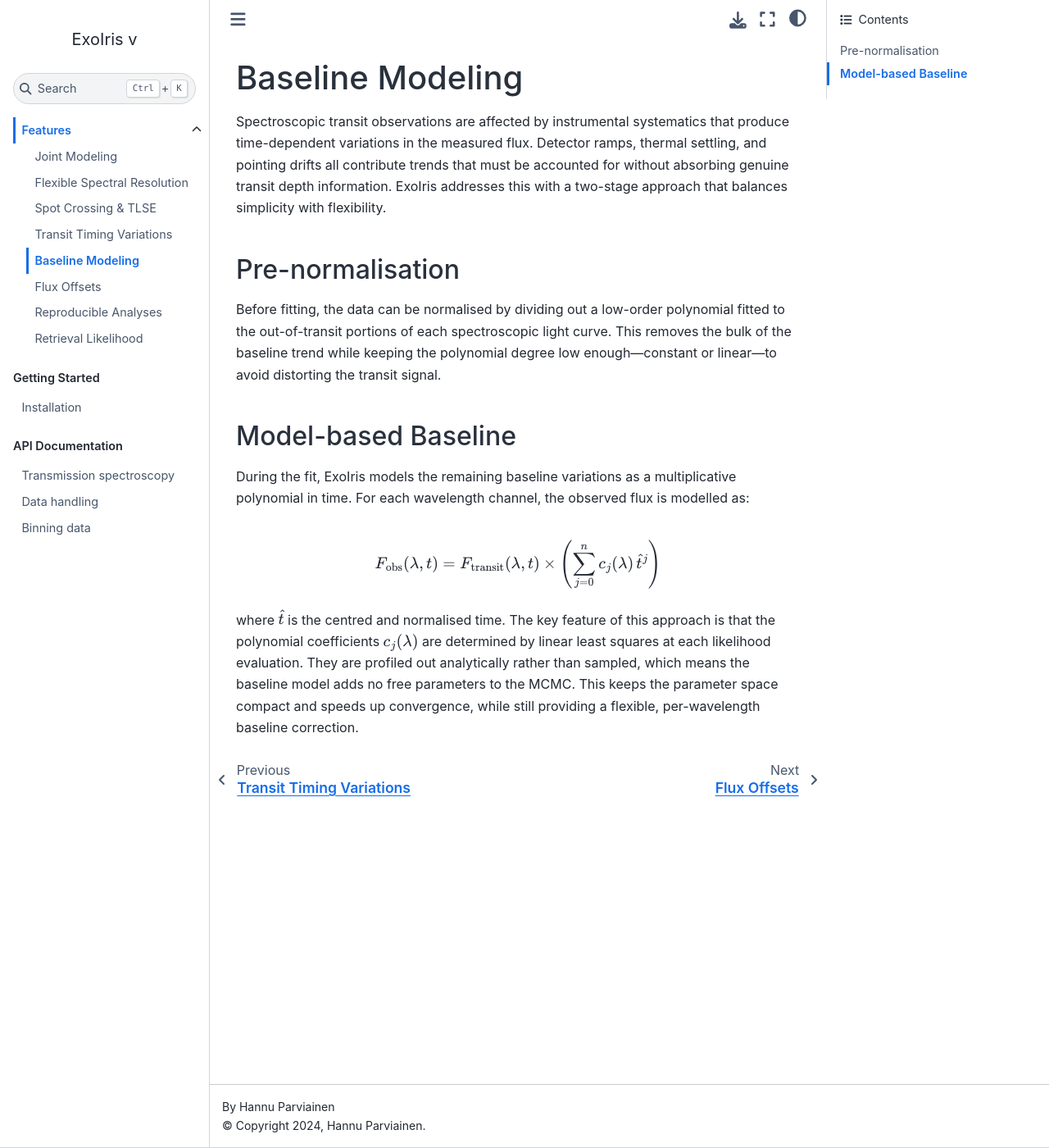
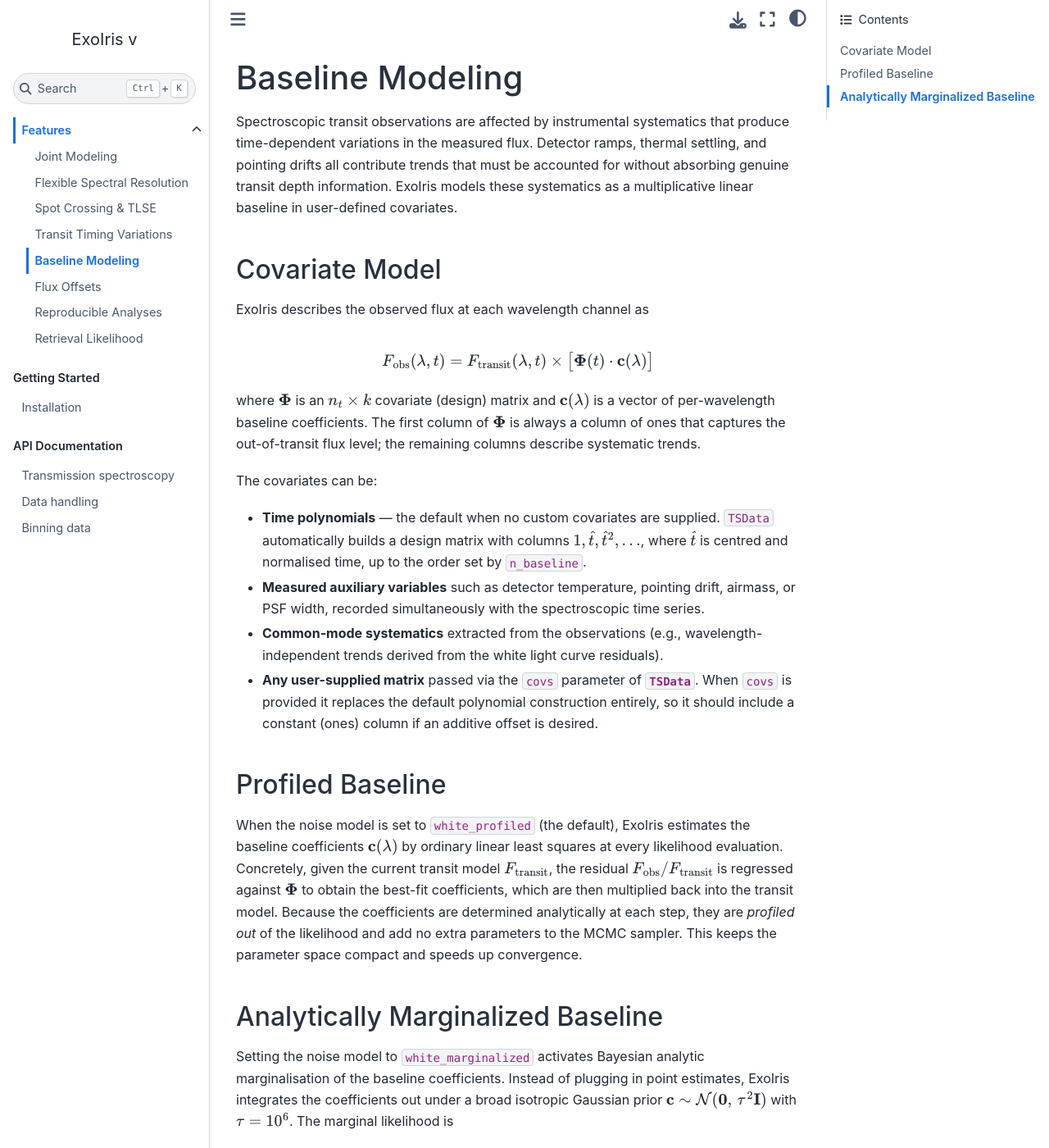
Before and after one commit to hpparvi/ExoIris, a Sphinx documentation site: the page built from doc/source/features/baseline_modeling.rst, in a window 1280 px wide and 1400 px high. Shown: the whole window at 82% size. Built offline with Sphinx 7.4.7 and the Sphinx Book theme 1.1.4, drawn with Linux system fonts in a browser that asks for light colours; formulas are drawn with MathJax 3; pages that are not in the unit, such as notebooks, are missing from menus; the version number could not be read and is left out; some of the changed text lies outside the part shown.

Commit message:
Updated documentation.

```diff
--- a/doc/source/features/baseline_modeling.rst
+++ b/doc/source/features/baseline_modeling.rst
@@ -3,29 +3,69 @@
 
 Spectroscopic transit observations are affected by instrumental systematics that produce time-dependent
 variations in the measured flux. Detector ramps, thermal settling, and pointing drifts all contribute
-trends that must be accounted for without absorbing genuine transit depth information. ExoIris addresses
-this with a two-stage approach that balances simplicity with flexibility.
+trends that must be accounted for without absorbing genuine transit depth information. ExoIris models
+these systematics as a multiplicative linear baseline in user-defined covariates.
 
-Pre-normalisation
------------------
+Covariate Model
+---------------
 
-Before fitting, the data can be normalised by dividing out a low-order polynomial fitted to the
-out-of-transit portions of each spectroscopic light curve. This removes the bulk of the baseline trend
-while keeping the polynomial degree low enough---constant or linear---to avoid distorting the transit
-signal.
-
-Model-based Baseline
---------------------
-
-During the fit, ExoIris models the remaining baseline variations as a multiplicative polynomial in time.
-For each wavelength channel, the observed flux is modelled as:
+ExoIris describes the observed flux at each wavelength channel as
 
 .. math::
 
-   F_\mathrm{obs}(\lambda, t) = F_\mathrm{transit}(\lambda, t) \times \left( \sum_{j=0}^{n} c_j(\lambda) \, \hat{t}^j \right)
+   F_\mathrm{obs}(\lambda, t) = F_\mathrm{transit}(\lambda, t) \times \bigl[\boldsymbol{\Phi}(t) \cdot \mathbf{c}(\lambda)\bigr]
 
-where :math:`\hat{t}` is the centred and normalised time. The key feature of this approach is that the
-polynomial coefficients :math:`c_j(\lambda)` are determined by linear least squares at each likelihood
-evaluation. They are profiled out analytically rather than sampled, which means the baseline model adds no
-free parameters to the MCMC. This keeps the parameter space compact and speeds up convergence, while still
-providing a flexible, per-wavelength baseline correction.
+where :math:`\boldsymbol{\Phi}` is an :math:`n_t \times k` covariate (design) matrix and
+:math:`\mathbf{c}(\lambda)` is a vector of per-wavelength baseline coefficients. The first column of
+:math:`\boldsymbol{\Phi}` is always a column of ones that captures the out-of-transit flux level; the
+remaining columns describe systematic trends.
+
+The covariates can be:
+
+- **Time polynomials** --- the default when no custom covariates are supplied. ``TSData`` automatically
+  builds a design matrix with columns :math:`1, \hat{t}, \hat{t}^2, \ldots`, where :math:`\hat{t}` is
+  centred and normalised time, up to the order set by ``n_baseline``.
+- **Measured auxiliary variables** such as detector temperature, pointing drift, airmass, or
+  PSF width, recorded simultaneously with the spectroscopic time series.
+- **Common-mode systematics** extracted from the observations (e.g., wavelength-independent trends
+  derived from the white light curve residuals).
+- **Any user-supplied matrix** passed via the ``covs`` parameter of :class:`~exoiris.tsdata.TSData`.
+  When ``covs`` is provided it replaces the default polynomial construction entirely, so it should
+  include a constant (ones) column if an additive offset is desired.
+
+Profiled Baseline
+-----------------
+
+When the noise model is set to ``white_profiled`` (the default), ExoIris estimates the baseline
+coefficients :math:`\mathbf{c}(\lambda)` by ordinary linear least squares at every likelihood
+evaluation. Concretely, given the current transit model :math:`F_\mathrm{transit}`, the residual
+:math:`F_\mathrm{obs} / F_\mathrm{transit}` is regressed against :math:`\boldsymbol{\Phi}` to obtain
+the best-fit coefficients, which are then multiplied back into the transit model. Because the
+coefficients are determined analytically at each step, they are *profiled out* of the likelihood and
+add no extra parameters to the MCMC sampler. This keeps the parameter space compact and speeds up
+convergence.
+
+Analytically Marginalized Baseline
+-----------------------------------
+
+Setting the noise model to ``white_marginalized`` activates Bayesian analytic marginalisation of the
+baseline coefficients. Instead of plugging in point estimates, ExoIris integrates the coefficients out
+under a broad isotropic Gaussian prior :math:`\mathbf{c} \sim \mathcal{N}(\mathbf{0},\,\tau^2 \mathbf{I})`
+with :math:`\tau = 10^6`. The marginal likelihood is
+
+.. math::
+
+   \mathcal{L}(\theta) = \int p\!\left(F_\mathrm{obs} \mid \theta, \mathbf{c}\right)\, p(\mathbf{c})\, \mathrm{d}\mathbf{c}
+
+which can be evaluated in closed form because the model is linear in :math:`\mathbf{c}`. Defining
+:math:`\boldsymbol{\Phi}_m = \mathrm{diag}(F_\mathrm{transit}) \, \boldsymbol{\Phi}`, the marginal
+covariance of the data is :math:`C = \Sigma + \tau^2 \boldsymbol{\Phi}_m \boldsymbol{\Phi}_m^\top`,
+where :math:`\Sigma = \mathrm{diag}(\sigma^2)`. ExoIris evaluates :math:`C^{-1}` and
+:math:`\lvert C \rvert` efficiently using the Woodbury matrix identity and the matrix determinant
+lemma, working with :math:`k \times k` matrices rather than :math:`n_t \times n_t` matrices.
+
+Compared to the profiled approach, marginalisation properly propagates baseline uncertainty into the
+posterior distributions of all transit parameters. The transit model is evaluated *without* a baseline
+factor; the likelihood accounts for the baseline analytically. This can yield more conservative---and
+more accurate---uncertainty estimates, particularly when the covariate model is flexible or the
+out-of-transit coverage is limited.
--- a/doc/source/features/loglikelihood.rst
+++ b/doc/source/features/loglikelihood.rst
@@ -9,7 +9,7 @@
 The Rank-Deficiency Problem
 ---------------------------
 
-ExoIris parameterises the transmission spectrum using :math:`K` spline knots, which are then
+ExoIris parameterises the transmission spectrum with :math:`K` radius-ratio  knots, which are then
 interpolated to :math:`M` data wavelengths. Since :math:`M \gg K`, the posterior samples live in
 a :math:`K`-dimensional subspace of the :math:`M`-dimensional wavelength space. The full
 :math:`M \times M` covariance matrix is therefore singular: it has only :math:`K` non-zero eigenvalues.
```
Also changed, not shown: doc/source/features/offsets.rst (+2 -13 lines).
